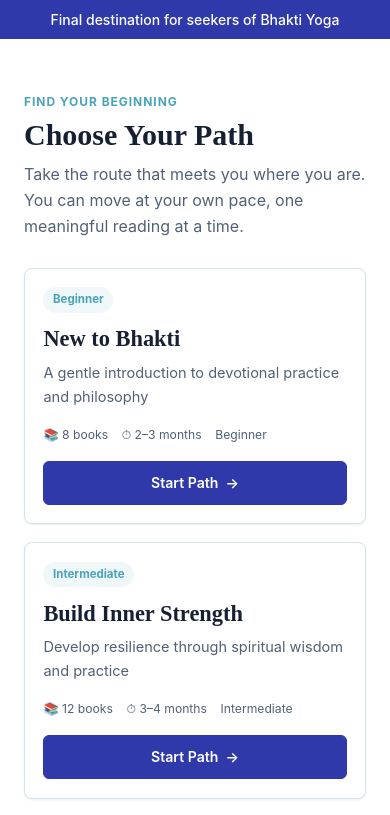
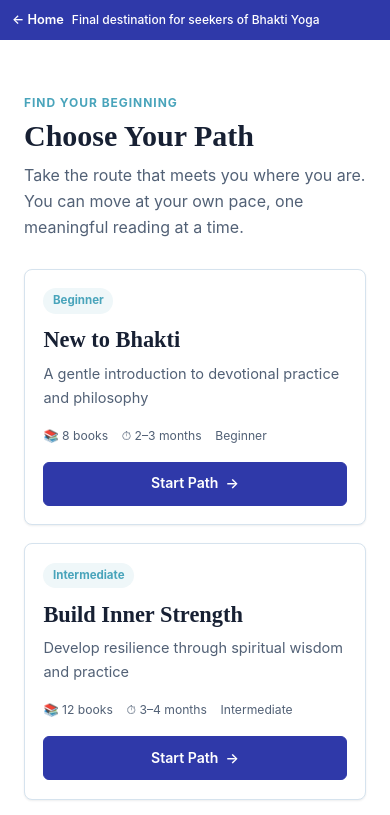
Before and after one commit to ianandm/BBBlogs, a Next.js app: page /reading-paths in a window 390 px wide. Shown: the top 815 px of the page. Built offline with nearby package versions, Linux system fonts and the light colour scheme.

Commit message:
Add visible reading paths navigation

```diff
--- a/app/page.tsx
+++ b/app/page.tsx
@@ -68,8 +68,14 @@ export default async function Home() {
 
   return (
     <div className="min-h-screen bg-[var(--color-bg)]">
-      <div className="bg-[var(--color-primary)] px-4 py-2 text-center text-sm font-medium text-white">
-        Final destination for seekers of Bhakti Yoga
+      <div className="bg-[var(--color-primary)] px-4 py-2 text-sm font-medium text-white">
+        <div className="mx-auto grid max-w-7xl grid-cols-[1fr_auto_1fr] items-center gap-3">
+          <span aria-hidden="true" />
+          <span className="text-center">Final destination for seekers of Bhakti Yoga</span>
+          <Link href="/reading-paths" className="justify-self-end text-white underline-offset-4 hover:text-white hover:underline">
+            Reading Paths
+          </Link>
+        </div>
       </div>
       <main>
         {/* Hero Banner */}
--- a/app/reading-paths/page.tsx
+++ b/app/reading-paths/page.tsx
@@ -113,7 +113,13 @@ export default function ReadingPathsPage() {
 
   return (
     <div className="reading-paths">
-      <div className="rp-announcement">Final destination for seekers of Bhakti Yoga</div>
+      <div className="rp-announcement">
+        <div className="rp-announcement-inner">
+          <span className="rp-home-spacer" aria-hidden="true" />
+          <span>Final destination for seekers of Bhakti Yoga</span>
+          <Link href="/" className="rp-home-link">← Home</Link>
+        </div>
+      </div>
       <main>
         <section className="rp-section" aria-labelledby="choose-path-title">
           <div className="rp-container">
--- a/app/reading-paths/reading-paths.css
+++ b/app/reading-paths/reading-paths.css
@@ -30,13 +30,32 @@
 }
 
 .rp-announcement {
-  padding: .5rem 1rem;
   background: var(--color-primary, #2F39A9);
   color: #fff;
   text-align: center;
   font-size: .875rem;
   font-weight: 500;
 }
+
+.rp-announcement-inner {
+  display: grid;
+  width: min(1280px, calc(100% - 2rem));
+  min-height: 40px;
+  grid-template-columns: 1fr auto 1fr;
+  align-items: center;
+  gap: .75rem;
+  margin-inline: auto;
+}
+
+.rp-home-link {
+  justify-self: end;
+  color: #fff;
+  font-size: .8rem;
+  font-weight: 600;
+  text-decoration: none;
+}
+
+.rp-home-link:hover { color: #fff; text-decoration: underline; }
 
 .rp-container {
   width: min(1280px, calc(100% - 3rem));
@@ -366,6 +385,18 @@
 }
 
 @media (max-width: 650px) {
+  .rp-announcement-inner {
+    width: calc(100% - 1.5rem);
+    grid-template-columns: auto 1fr;
+    gap: .5rem;
+    font-size: .75rem;
+    text-align: left;
+  }
+
+  .rp-home-spacer { display: none; }
+  .rp-home-link { grid-column: 1; grid-row: 1; justify-self: start; white-space: nowrap; }
+  .rp-announcement-inner > span:not(.rp-home-spacer) { grid-column: 2; grid-row: 1; }
+
   .rp-path-grid { grid-template-columns: 1fr; }
   .rp-path-card { padding: 1.15rem; }
   .rp-path-description { min-height: 0; }
```
